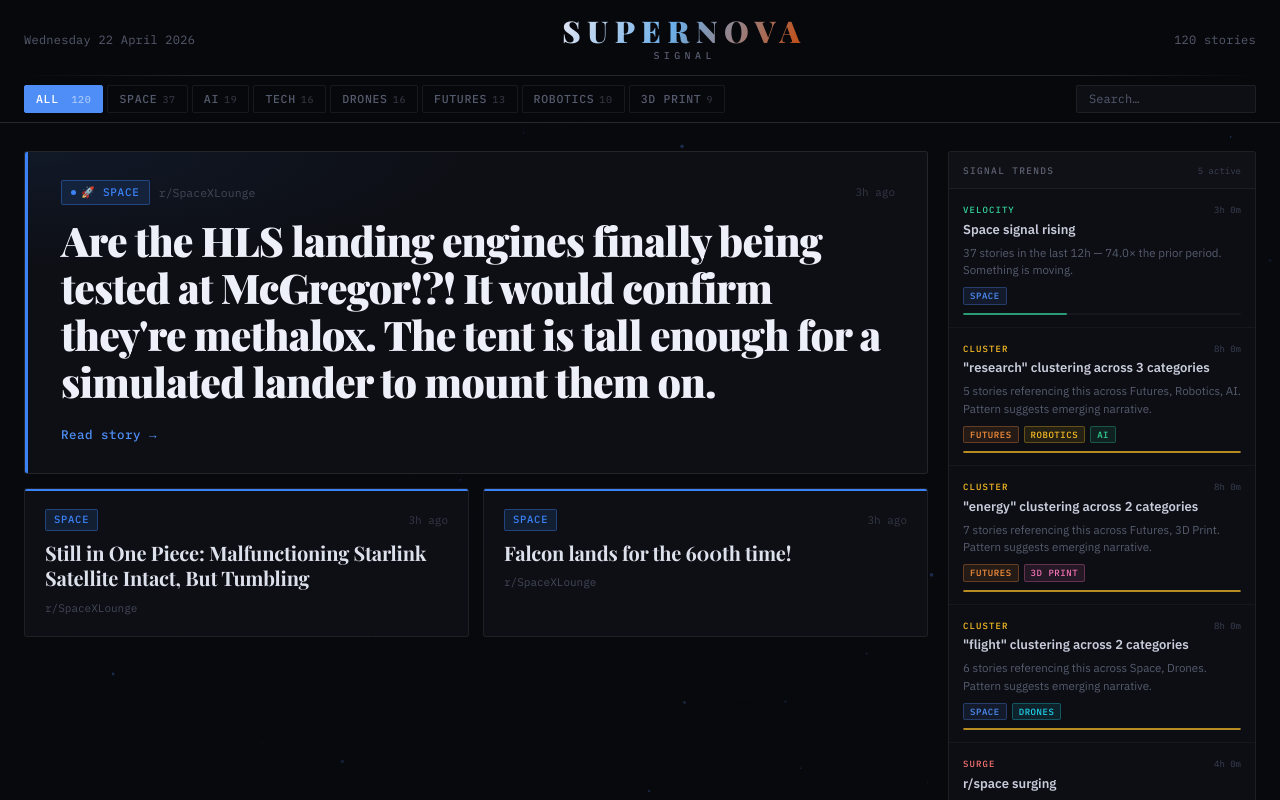
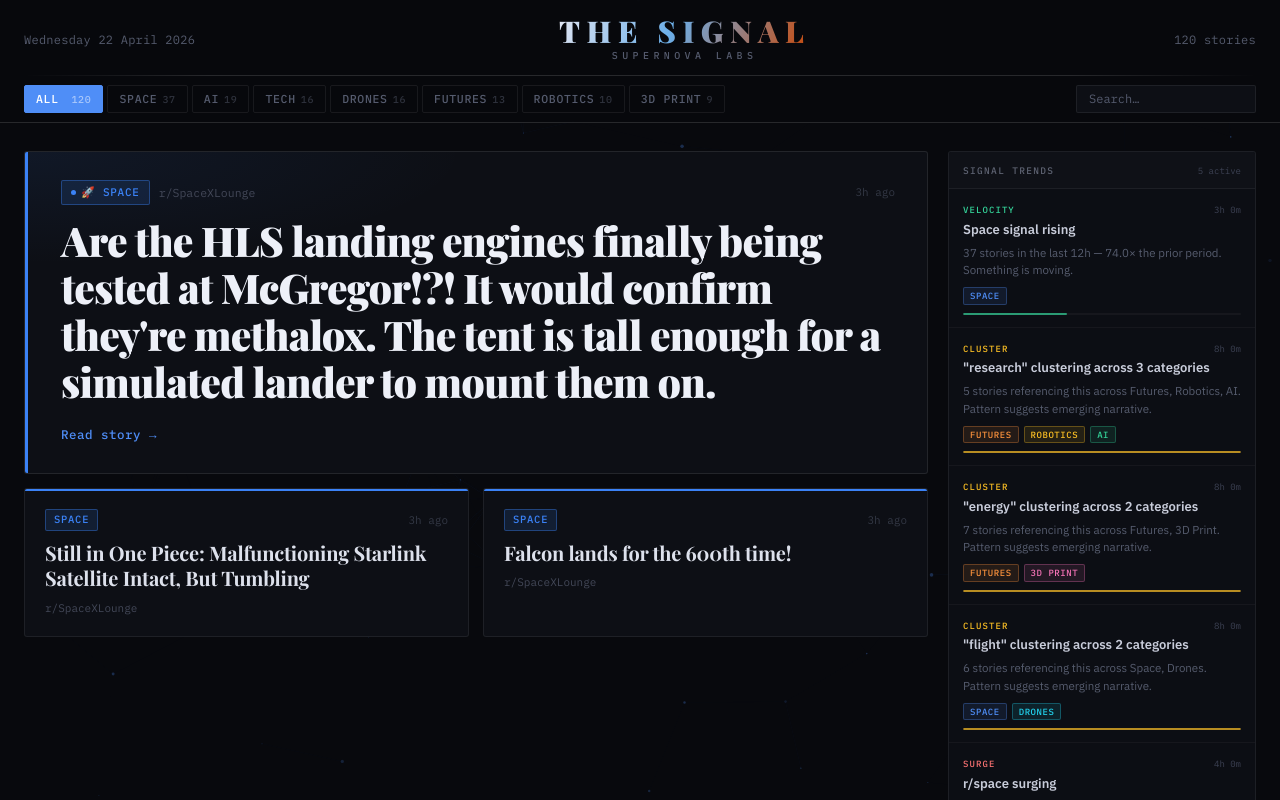
Before and after one commit to adampaigge/signal, a React (Vite) app in the folder app/: page /#/ in a window 1280 px wide. Shown: the top 800 px of the page. Built offline with nearby package versions, Linux system fonts and the light colour scheme; a web font is replaced by a local one.

Commit message:
Add files via upload

```diff
--- a/app/src/pages/Home.tsx
+++ b/app/src/pages/Home.tsx
@@ -77,8 +77,8 @@ export default function Home() {
             <div className="masthead-top">
               <span className="edition-label">{dateStr}</span>
               <div className="wordmark">
-                <span className="wordmark-primary">SUPERNOVA</span>
-                <span className="wordmark-sub">SIGNAL</span>
+                <span className="wordmark-primary">THE SIGNAL</span>
+                <span className="wordmark-sub">Supernova Labs</span>
               </div>
               <span className="edition-label">{stories.length} stories</span>
             </div>
```
